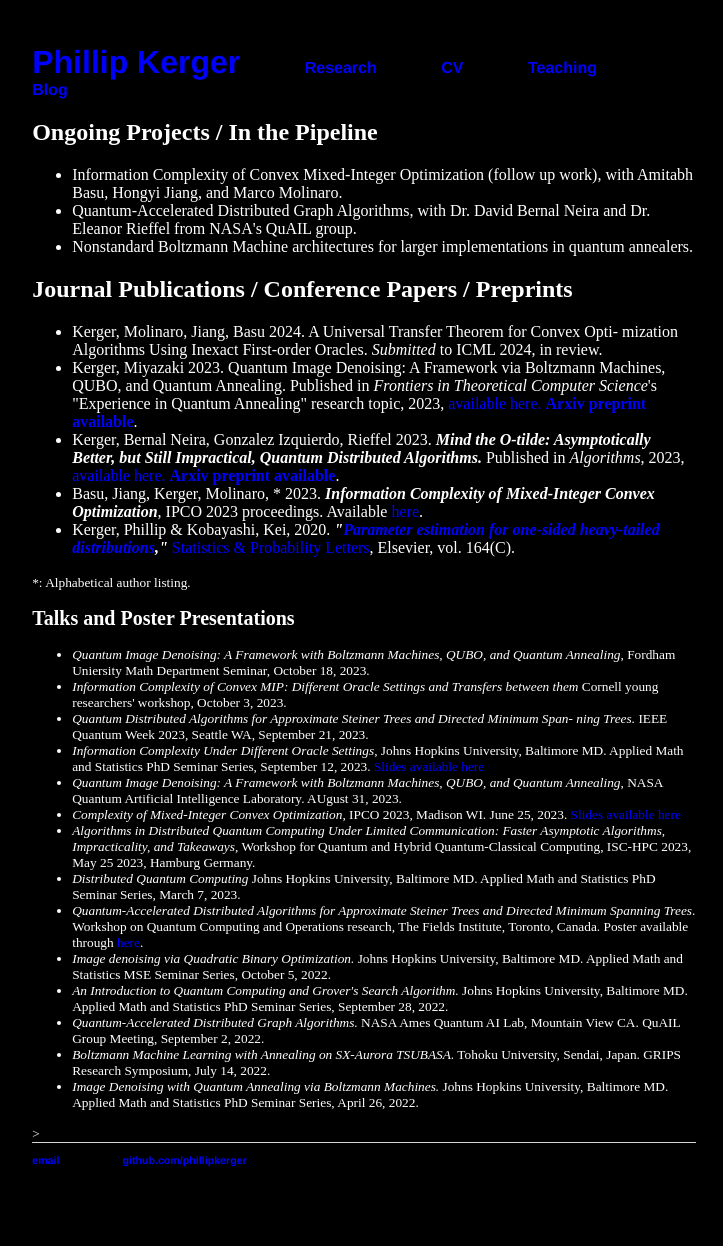
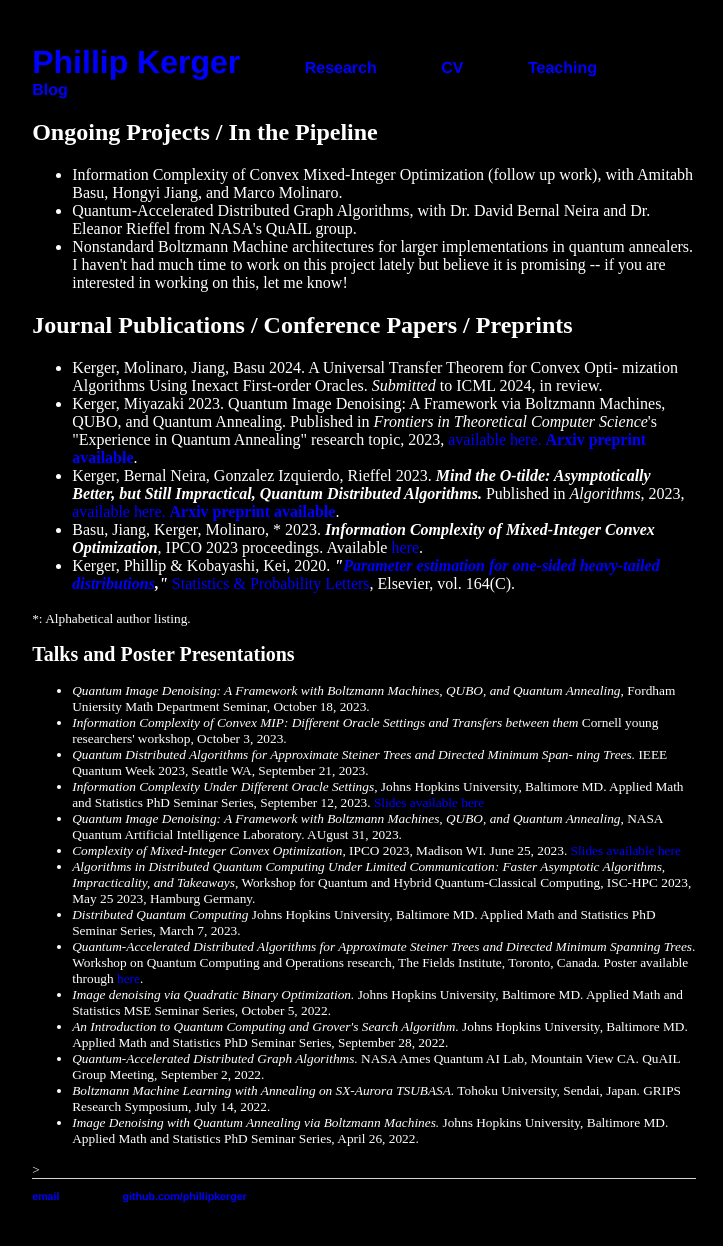
Before and after one commit to PhillipKerger/phillipkerger.github.io, a Jekyll site: the page built from research/index.html, in a window 1280 px wide. Shown: the whole page, without its empty margins (276-999 px from the left). Built offline with Jekyll 4.4.1, drawn with Linux system fonts in a browser that asks for light colours; before the commit the page ends 1210 px from its top, so only the background shows below that.

Commit message:
Update index.html

```diff
--- a/research/index.html
+++ b/research/index.html
@@ -7,7 +7,7 @@ title: Phillip Kerger
 	<ul>
 		<li> Information Complexity of Convex Mixed-Integer Optimization (follow up work), with Amitabh Basu, Hongyi Jiang, and Marco Molinaro.</li>
 		<li> Quantum-Accelerated Distributed Graph Algorithms, with Dr. David Bernal Neira and Dr. Eleanor Rieffel from NASA's QuAIL group. </li>
-		<li> Nonstandard Boltzmann Machine architectures for larger implementations in quantum annealers.  </li>
+		<li> Nonstandard Boltzmann Machine architectures for larger implementations in quantum annealers. I haven't had much time to work on this project lately but believe it is promising -- if you are interested in working on this, let me know! </li>
 	</ul>
 
 
```
